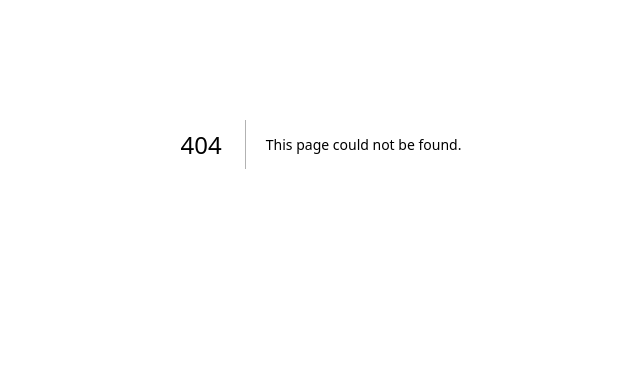
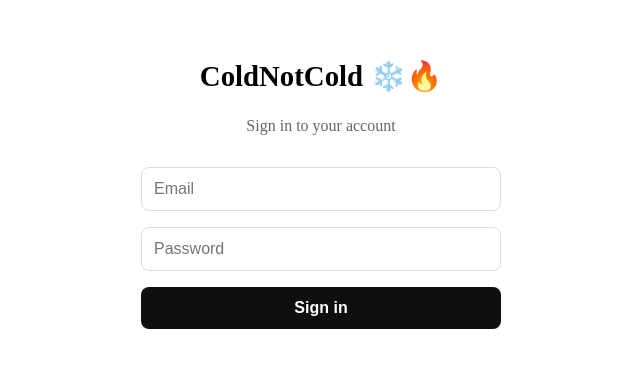
Before and after one commit to meghanayadav-15/ColdNotCold, a Next.js app: page /login in a window 1280 px wide. Before the commit this address had no page. Shown: the part 256-624 px from the top of the page, without its empty margins (319-959 px from the left). Built offline with nearby package versions, Linux system fonts and the light colour scheme; no server answers.

Commit message:
Create page.js

```diff
--- /dev/null
+++ b/app/login/page.js
@@ -0,0 +1,72 @@
+'use client'
+import { useState } from 'react'
+import { supabase } from '@/lib/supabase'
+
+export default function Login() {
+  const [email, setEmail] = useState('')
+  const [password, setPassword] = useState('')
+  const [error, setError] = useState('')
+  const [loading, setLoading] = useState(false)
+
+  const handleLogin = async () => {
+    setLoading(true)
+    setError('')
+    const { error } = await supabase.auth.signInWithPassword({ email, password })
+    if (error) {
+      setError(error.message)
+      setLoading(false)
+    } else {
+      window.location.href = '/dashboard'
+    }
+  }
+
+  return (
+    <main style={{
+      display: 'flex',
+      flexDirection: 'column',
+      alignItems: 'center',
+      justifyContent: 'center',
+      minHeight: '100vh',
+      padding: '2rem',
+    }}>
+      <h1 style={{ fontSize: '1.8rem', fontWeight: '700', marginBottom: '0.5rem' }}>
+        ColdNotCold ❄️🔥
+      </h1>
+      <p style={{ color: '#666', marginBottom: '2rem' }}>Sign in to your account</p>
+
+      <div style={{ width: '100%', maxWidth: '360px', display: 'flex', flexDirection: 'column', gap: '1rem' }}>
+        <input
+          type="email"
+          placeholder="Email"
+          value={email}
+          onChange={e => setEmail(e.target.value)}
+          style={{ padding: '0.75rem', border: '1px solid #ddd', borderRadius: '8px', fontSize: '1rem' }}
+        />
+        <input
+          type="password"
+          placeholder="Password"
+          value={password}
+          onChange={e => setPassword(e.target.value)}
+          style={{ padding: '0.75rem', border: '1px solid #ddd', borderRadius: '8px', fontSize: '1rem' }}
+        />
+        {error && <p style={{ color: 'red', fontSize: '0.9rem' }}>{error}</p>}
+        <button
+          onClick={handleLogin}
+          disabled={loading}
+          style={{
+            backgroundColor: '#0f0f0f',
+            color: '#fff',
+            padding: '0.75rem',
+            borderRadius: '8px',
+            fontSize: '1rem',
+            fontWeight: '600',
+            border: 'none',
+            cursor: 'pointer'
+          }}
+        >
+          {loading ? 'Signing in...' : 'Sign in'}
+        </button>
+      </div>
+    </main>
+  )
+}
```
